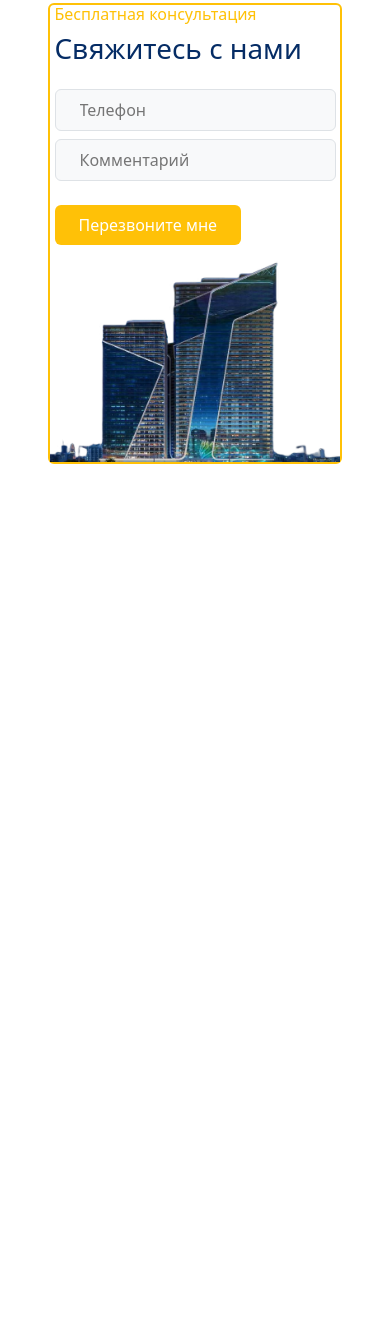
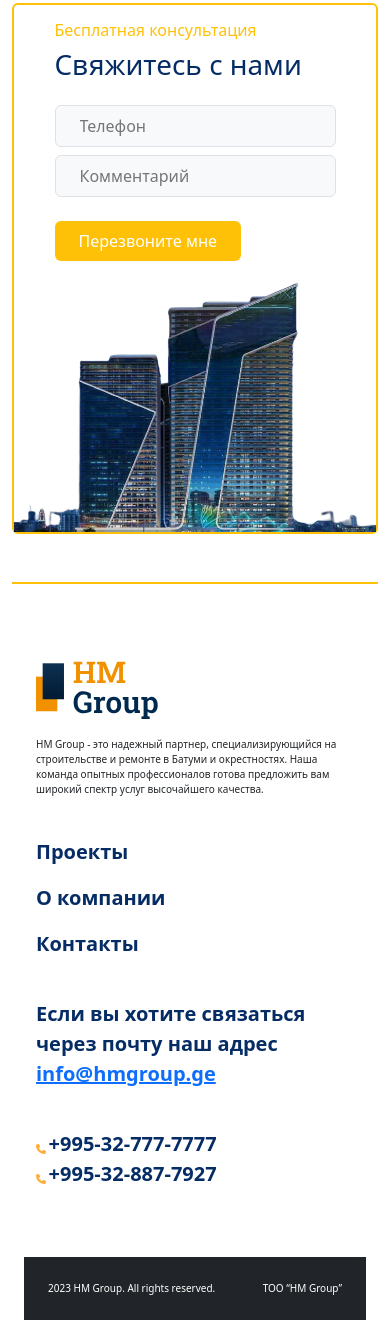
Before and after one commit to ins0titud3/webka2, a plain HTML site: page Projects/projects.html in a window 390 px wide. Shown: the part 4100-5420 px from the top of the page. Before the commit the page ends 4612 px from the top, so only its background shows below. Drawn offline with nearby package versions, Linux system fonts and the light colour scheme.

Commit message:
add: add responsive footer(projects.html)

```diff
--- a/Projects/projects.html
+++ b/Projects/projects.html
@@ -23,6 +23,7 @@
 
             <div class="contactus d-flex align-items-center justify-content-center">
                 <svg xmlns="http://www.w3.org/2000/svg" height="1em" viewBox="0 0 512 512"><!--! Font Awesome Free 6.4.2 by @fontawesome - https://fontawesome.com License - https://fontawesome.com/license (Commercial License) Copyright 2023 Fonticons, Inc. --><style>svg{fill:#ffac38}</style><path d="M164.9 24.6c-7.7-18.6-28-28.5-47.4-23.2l-88 24C12.1 30.2 0 46 0 64C0 311.4 200.6 512 448 512c18 0 33.8-12.1 38.6-29.5l24-88c5.3-19.4-4.6-39.7-23.2-47.4l-96-40c-16.3-6.8-35.2-2.1-46.3 11.6L304.7 368C234.3 334.7 177.3 277.7 144 207.3L193.3 167c13.7-11.2 18.4-30 11.6-46.3l-40-96z"/></svg>
+
                 <a href="tel:+995-32-777-7777" class="text-decoration-none">+995-32-777-7777</a>
                 <select class="ms-3">
                     <option value="ru" selected>RU</option>
@@ -94,10 +95,10 @@
             </div>
         </section>
     </main>
-    <footer class="d-inline-flex row justify-content-center align-items-center container p-5">
+    <footer class="d-inline-flex row justify-content-center align-items-center  pt-5">
         <div class="contactus d-flex column border border-2 rounded border-warning p-0 justify-content-center align-items-center flex-wrap">
             <form action="#" class="d-flex flex-column justify-content-start align-items-baseline p-4g">
-                <h5 class="text-warning fs-6">Бесплатная консультация</h5>
+                <h5 class="text-warning fs-6 mt-3">Бесплатная консультация</h5>
                 <h2 class="text-primary-emphasis fs-1">Свяжитесь с нами</h2>
                 <input type="text" placeholder="Телефон" class="border border-1 bg-body-tertiary py-2 px-4 rounded mt-3">
                 <input type="text" placeholder="Комментарий" class="border border-1 bg-body-tertiary py-2 px-4 rounded mt-2">
@@ -105,6 +106,40 @@
             </form>
             <img src="./img/contactus.png" class="img-fluid" alt="">
         </div>
+        <div class="footer-nav border-top border-2 border-warning mt-5">
+            <div class="footer-nav-content container mt-5">
+                <div class="d-flex flex-column">
+                    <img class="img-fluid align-self-start" src="./icons/logo.svg" alt="">
+                    <span class="text-start mt-3">HM Group - это надежный партнер, специализирующийся на строительстве и ремонте в Батуми и окрестностях. Наша команда опытных профессионалов готова предложить вам широкий спектр услуг высочайшего качества.</span>
+                </div>
+                <div class="d-flex flex-column gap-3">
+                    <a href="#" class="text-decoration-none text-primary-emphasis fs-5 fw-semibold">Проекты</a>
+                    <a href="#" class="text-decoration-none text-primary-emphasis fs-5 fw-semibold">О компании</a>
+                    <a href="#" class="text-decoration-none text-primary-emphasis fs-5 fw-semibold">Контакты</a>
+                </div>
+                <div class="d-flex flex-column text-decoration-none text-primary-emphasis fs-5 fw-semibold">
+                    Если вы хотите связаться
+                    через почту наш адрес
+
+                    <a href="mailto:info@hmgroup.ge">info@hmgroup.ge</a>
+
+                </div>
+                <div class="d-flex flex-column">
+                    <span>
+                        <svg xmlns="http://www.w3.org/2000/svg" height="1em" viewBox="0 0 512 512"><!--! Font Awesome Free 6.4.2 by @fontawesome - https://fontawesome.com License - https://fontawesome.com/license (Commercial License) Copyright 2023 Fonticons, Inc. --><style>svg{fill:#ffac38}</style><path d="M164.9 24.6c-7.7-18.6-28-28.5-47.4-23.2l-88 24C12.1 30.2 0 46 0 64C0 311.4 200.6 512 448 512c18 0 33.8-12.1 38.6-29.5l24-88c5.3-19.4-4.6-39.7-23.2-47.4l-96-40c-16.3-6.8-35.2-2.1-46.3 11.6L304.7 368C234.3 334.7 177.3 277.7 144 207.3L193.3 167c13.7-11.2 18.4-30 11.6-46.3l-40-96z"/></svg>
+                        <a href="tel:+995-32-777-7777" class="text-decoration-none text-primary-emphasis fs-5 fw-semibold">+995-32-777-7777</a>
+                    </span>
+                    <span>
+                        <svg xmlns="http://www.w3.org/2000/svg" height="1em" viewBox="0 0 512 512"><!--! Font Awesome Free 6.4.2 by @fontawesome - https://fontawesome.com License - https://fontawesome.com/license (Commercial License) Copyright 2023 Fonticons, Inc. --><style>svg{fill:#ffac38}</style><path d="M164.9 24.6c-7.7-18.6-28-28.5-47.4-23.2l-88 24C12.1 30.2 0 46 0 64C0 311.4 200.6 512 448 512c18 0 33.8-12.1 38.6-29.5l24-88c5.3-19.4-4.6-39.7-23.2-47.4l-96-40c-16.3-6.8-35.2-2.1-46.3 11.6L304.7 368C234.3 334.7 177.3 277.7 144 207.3L193.3 167c13.7-11.2 18.4-30 11.6-46.3l-40-96z"/></svg>
+                        <a href="tel:+995-32-887-7927" class="text-decoration-none text-primary-emphasis fs-5 fw-semibold">+995-32-887-7927</a>
+                    </span>
+                </div>
+            </div>
+            <div class="bg-dark d-flex justify-content-between mt-5 p-4">
+                <span class="text-white">2023 HM Group. All rights reserved.</span>
+                <span class="text-white" >ТОО “HM Group” </span>
+            </div>
+        </div>
     </footer>
 
 </body>
--- a/Projects/style.css
+++ b/Projects/style.css
@@ -84,6 +84,17 @@ span a{
 .projects a{
     max-width: 300px;
 }
+.footer-nav-content{
+    display: flex;
+    flex-direction: row;
+    justify-content: space-between;
+    align-items: start;
+    flex-wrap: wrap;
+    gap:0;
+}
+.footer-nav-content div {
+    max-width: 25%;
+}
 
 
 @media (max-width: 820px){
@@ -99,7 +110,16 @@ span a{
     .section-link-content{
         padding: 20px 0;
     }
-
+    .footer-nav-content{
+        flex-direction: column;
+    }
+    .footer-nav-content div{
+        max-width: 100%;
+        margin: 20px 0;
+    }
+    .footer-nav span{
+        font-size: 10px;
+    }
 }
 @media (max-width: 580px) {
     .burger{
```
